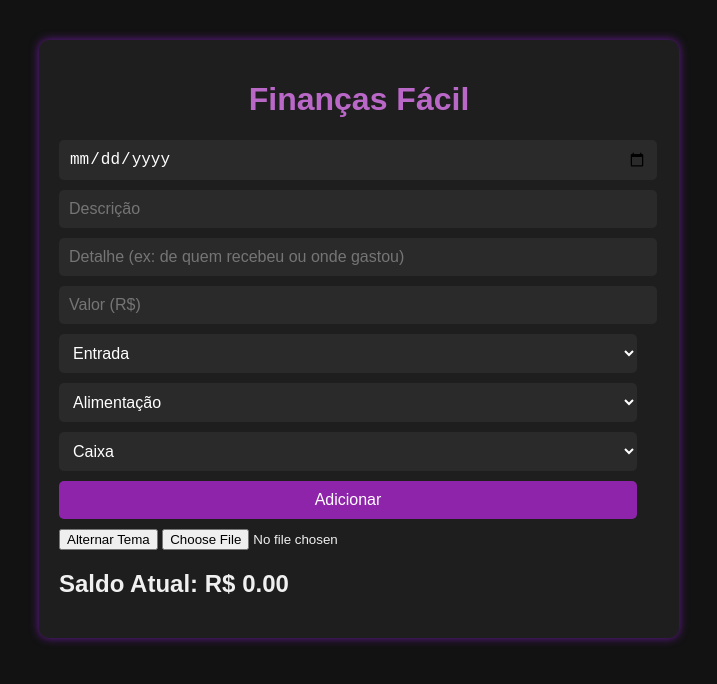
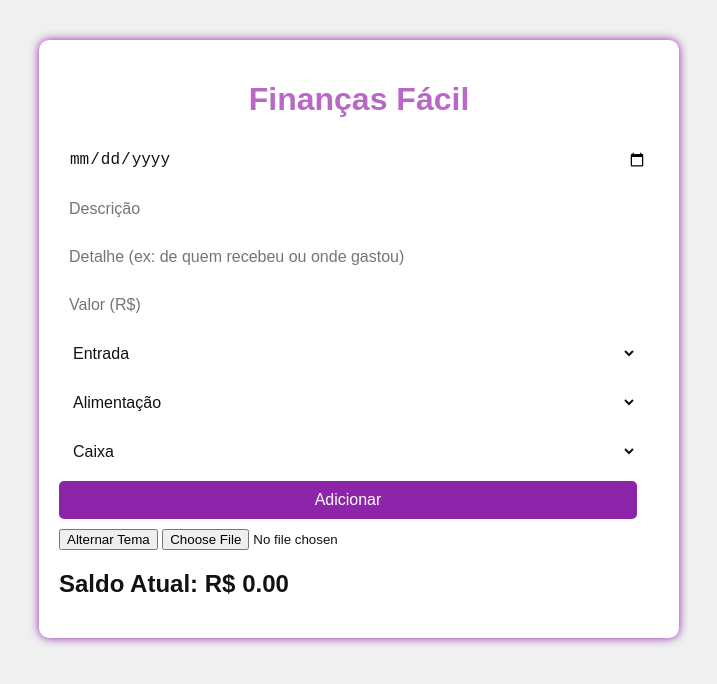
Before and after one commit to WITT20/organizador-financeiro, a plain HTML site: page index.html in a window 1280 px wide. Both pictures are taken after a click on the button "Alternar Tema". Shown: the whole page, without its empty margins (281-998 px from the left). Drawn offline with Linux system fonts and the light colour scheme.

Commit message:
style.css

```diff
--- a/style.css
+++ b/style.css
@@ -17,22 +17,27 @@ h1 {
     text-align: center;
     color: #ba68c8;
 }
-.form input, .form select, .form button {
+.form input[type="date"], .form input[type="text"], .form input[type="number"], .form select {
     width: calc(100% - 22px);
     margin-bottom: 10px;
     padding: 10px;
     font-size: 16px;
     border: none;
     border-radius: 5px;
-}
-.form input, .form select {
     background-color: #2a2a2a;
     color: #fff;
 }
 .form button {
+    width: calc(100% - 22px);
+    margin-bottom: 10px;
+    padding: 10px;
+    font-size: 16px;
+    border: none;
+    border-radius: 5px;
     background-color: #8e24aa;
     color: white;
     cursor: pointer;
+    transition: background-color 0.3s ease;
 }
 .form button:hover {
     background-color: #ab47bc;
@@ -47,3 +52,26 @@ li {
     padding: 10px;
     border-left: 5px solid #4a148c;
 }
+body.claro {
+    background-color: #f0f0f0;
+    color: #121212;
+}
+body.claro .container {
+    background-color: #fff;
+    color: #121212;
+    box-shadow: 0 0 10px #8e24aa;
+}
+body.claro .form input,
+body.claro .form select {
+    background-color: #fff;
+    color: #121212;
+}
+body.claro .form button {
+    background-color: #8e24aa;
+    color: #fff;
+}
+body.claro ul li {
+    background-color: #eee;
+    color: #121212;
+    border-left: 5px solid #8e24aa;
+}
```
